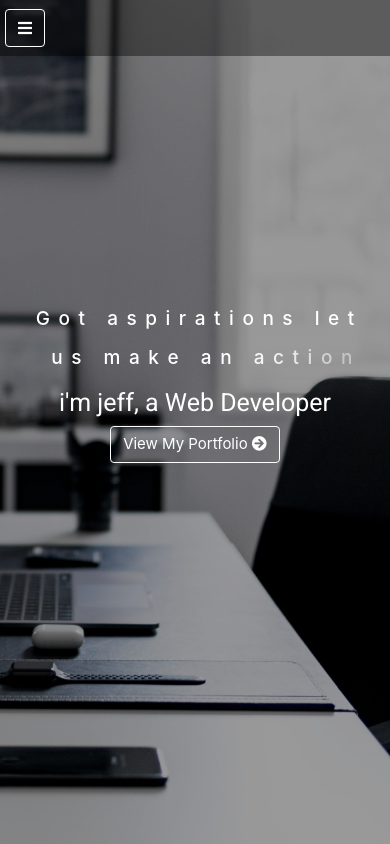
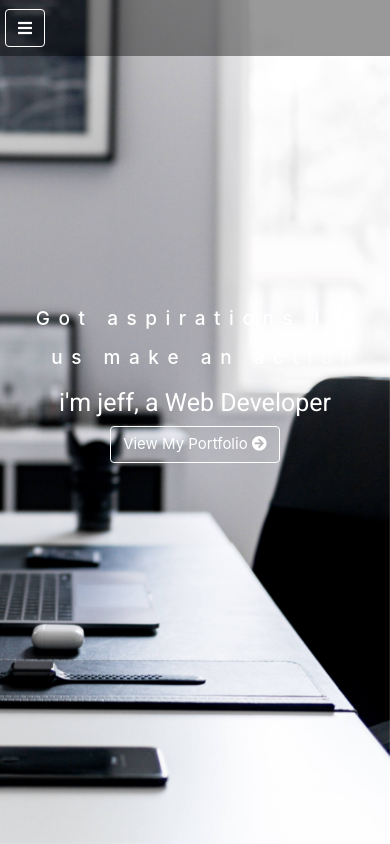
Before and after one commit to palanas-jeffrey/web_portfolio, a PHP site: page / in a window 390 px wide. Run offline with PHP 8.4, Linux system fonts and the light colour scheme; some libraries are stand-ins or nearby versions.

Commit message:
check bg

```diff
--- a/app/assets/css/style.css
+++ b/app/assets/css/style.css
@@ -1,7 +1,7 @@
 
 
 /*fonts*/
-body{
+.cont-h{
 	background-image: url("../images/bg3.jpg");
 	background-position: center;
 	background-size: cover;
@@ -255,7 +255,7 @@ label{
 
 @media only screen and (min-width: 355px) and (max-width: 769px) {
 
-body{
+.cont-h{
 	background: url(../images/bg9.jpg);
 	background-position: right;
 	background-size: cover;
```
